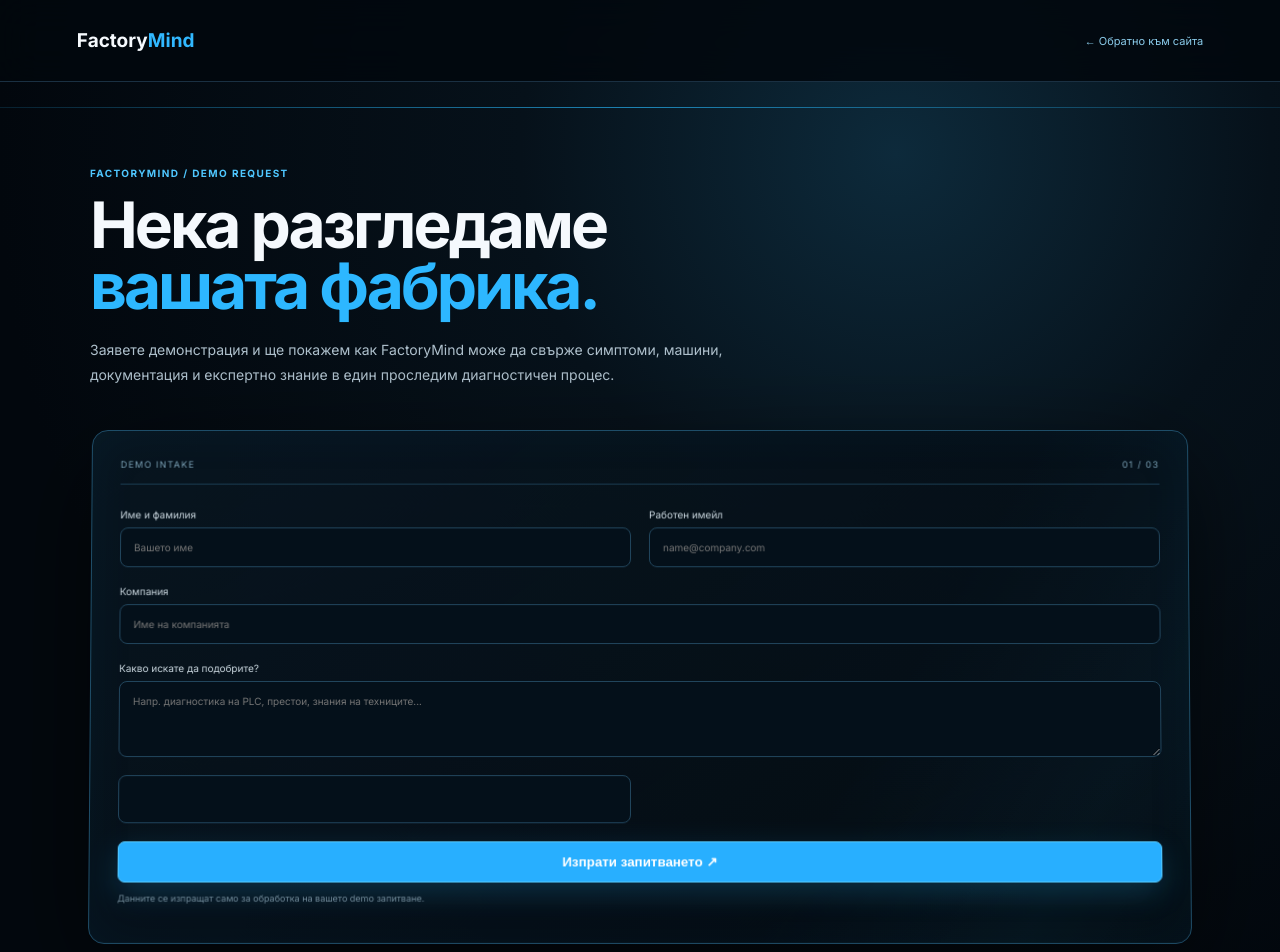
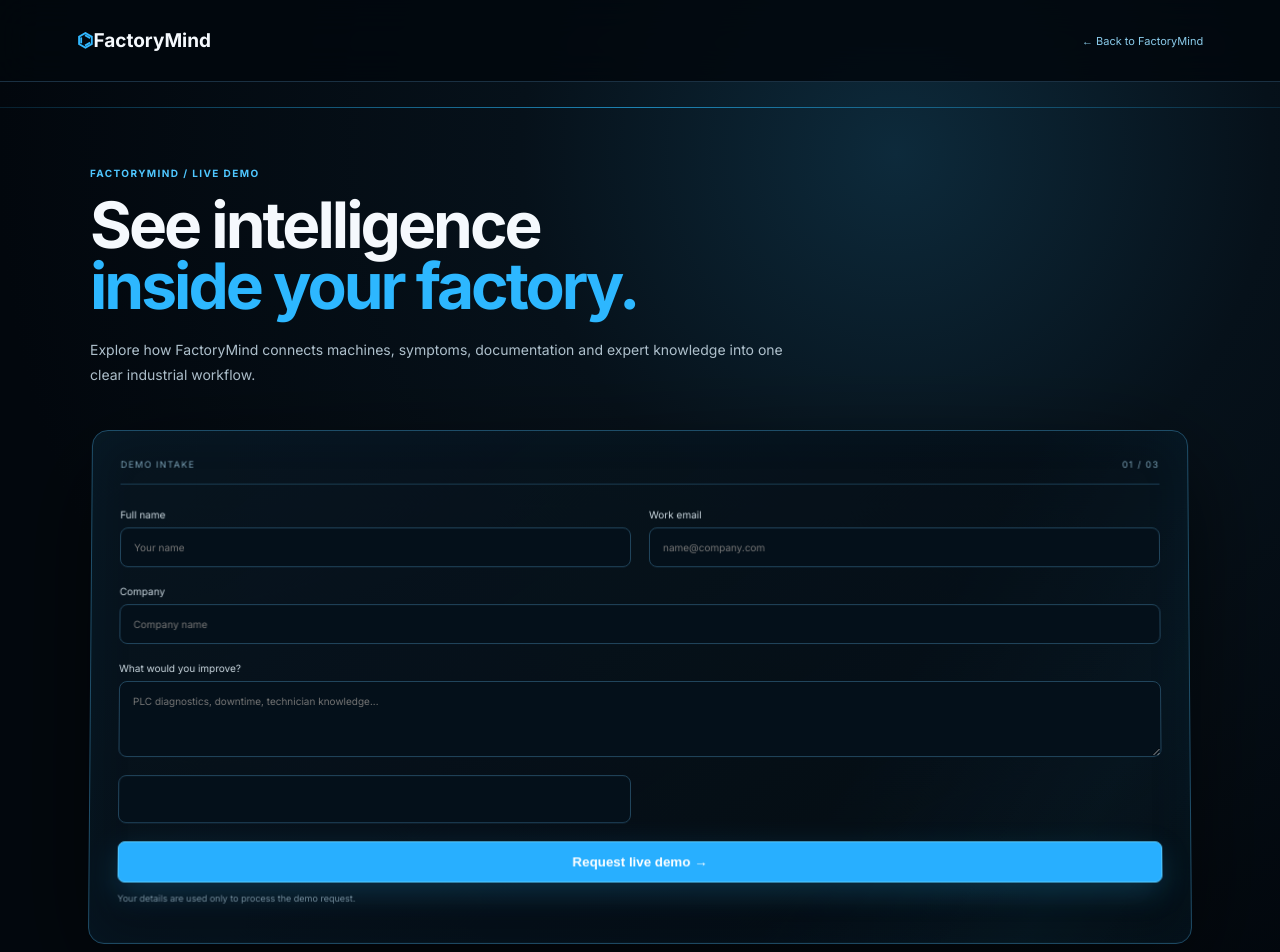
Before and after one commit to 1313123bg-source/FactoryMind-Web, a Next.js app: page /demo in a window 1280 px wide. Shown: the top 952 px of the page. Built offline with nearby package versions, Linux system fonts and the light colour scheme.

Commit message:
design: align inner page with approved FactoryMind visual

```diff
--- a/src/app/demo/page.tsx
+++ b/src/app/demo/page.tsx
@@ -9,73 +9,40 @@
   const [error, setError] = useState('');
   const statusRef = useRef<HTMLDivElement>(null);
 
-  useEffect(() => {
-    if (sent || error) statusRef.current?.focus();
-  }, [sent, error]);
+  useEffect(() => { if (sent || error) statusRef.current?.focus(); }, [sent, error]);
 
   async function handleSubmit(event: FormEvent<HTMLFormElement>) {
-    event.preventDefault();
-    setSubmitting(true);
-    setError('');
-
+    event.preventDefault(); setSubmitting(true); setError('');
     const form = event.currentTarget;
-    const data = new FormData(form);
-
     try {
-      const response = await fetch('/api/demo', {
-        method: 'POST',
-        headers: { 'Content-Type': 'application/json' },
-        body: JSON.stringify(Object.fromEntries(data.entries())),
-      });
-      const result = (await response.json()) as { ok?: boolean; error?: string };
-
-      if (!response.ok || !result.ok) {
-        setError(result.error || 'Не успяхме да изпратим запитването. Опитайте отново след малко.');
-        return;
+      const response = await fetch('/api/demo', { method:'POST', headers:{'Content-Type':'application/json'}, body:JSON.stringify(Object.fromEntries(new FormData(form).entries())) });
+      const result = (await response.json()) as {ok?:boolean;error?:string};
+      if (!response.ok || !result.ok) { setError(result.error || 'Не успяхме да изпратим запитването.'); return; }
+      form.reset(); setSent(true);
+    } catch { setError('Не успяхме да се свържем със сървъра. Опитайте отново.'); }
+    finally { setSubmitting(false); }
   }
 
-      form.reset();
-      setSent(true);
-    } catch {
-      setError('Не успяхме да се свържем със сървъра. Опитайте отново след малко.');
-    } finally {
-      setSubmitting(false);
-    }
-  }
-
-  return (
-    <main className="site inner-page" id="top">
-      <header className="header">
-        <Link className="brand" href="/">Factory<span>Mind</span></Link>
-        <Link className="text-link" href="/">← Обратно към сайта</Link>
-      </header>
-
+  return <main className="site inner-page" id="top">
+    <header className="header"><Link className="brand" href="/"><span>⌬</span>FactoryMind</Link><Link className="text-link" href="/">← Back to FactoryMind</Link></header>
     <section className="section inner-hero">
-        <div className="eyebrow">FACTORYMIND / DEMO REQUEST</div>
-        <h1>Нека разгледаме<br /><em>вашата фабрика.</em></h1>
-        <p className="hero-lead">Заявете демонстрация и ще покажем как FactoryMind може да свърже симптоми, машини, документация и експертно знание в един проследим диагностичен процес.</p>
+      <div className="eyebrow">FACTORYMIND / LIVE DEMO</div>
+      <h1>See intelligence<br/><em>inside your factory.</em></h1>
+      <p className="hero-lead">Explore how FactoryMind connects machines, symptoms, documentation and expert knowledge into one clear industrial workflow.</p>
       <div className="form-panel">
         <div className="panel-header"><span>DEMO INTAKE</span><span>01 / 03</span></div>
-          {sent ? (
-            <div ref={statusRef} className="app-status" role="status" aria-live="polite" tabIndex={-1}>
-              <strong>Демонстрационното запитване е изпратено.</strong>
-              <p>Благодарим. Екипът на FactoryMind ще се свърже с вас чрез посочения работен имейл.</p>
-              <button className="button" type="button" onClick={() => { setSent(false); setError(''); }}>Ново запитване <span>↗</span></button>
-            </div>
-          ) : (
+        {sent ? <div ref={statusRef} className="app-status" role="status" tabIndex={-1}><strong>Demo request received.</strong><p>Thank you. The FactoryMind team will contact you using the work email provided.</p><button className="button" type="button" onClick={()=>{setSent(false);setError('')}}>New request <span>→</span></button></div> :
         <form className="demo-form" onSubmit={handleSubmit}>
-              <label htmlFor="demo-name">Име и фамилия<input id="demo-name" name="name" autoComplete="name" placeholder="Вашето име" required /></label>
-              <label htmlFor="demo-email">Работен имейл<input id="demo-email" type="email" name="email" autoComplete="email" placeholder="name@company.com" required /></label>
-              <label htmlFor="demo-company">Компания<input id="demo-company" name="company" autoComplete="organization" placeholder="Име на компанията" /></label>
-              <label htmlFor="demo-message">Какво искате да подобрите?<textarea id="demo-message" name="message" placeholder="Напр. диагностика на PLC, престои, знания на техниците..." rows={4} /></label>
+          <label htmlFor="demo-name">Full name<input id="demo-name" name="name" autoComplete="name" placeholder="Your name" required /></label>
+          <label htmlFor="demo-email">Work email<input id="demo-email" type="email" name="email" autoComplete="email" placeholder="name@company.com" required /></label>
+          <label htmlFor="demo-company">Company<input id="demo-company" name="company" autoComplete="organization" placeholder="Company name" /></label>
+          <label htmlFor="demo-message">What would you improve?<textarea id="demo-message" name="message" placeholder="PLC diagnostics, downtime, technician knowledge..." rows={4}/></label>
           <input name="website" tabIndex={-1} autoComplete="off" aria-hidden="true" className="honeypot" />
-              {error && <div ref={statusRef} className="app-status" role="alert" aria-live="assertive" tabIndex={-1}>{error}</div>}
-              <button className="button" type="submit" disabled={submitting}>{submitting ? 'Изпращане…' : 'Изпрати запитването'} <span>↗</span></button>
-            </form>
-          )}
-          <p className="form-note">Данните се изпращат само за обработка на вашето demo запитване.</p>
+          {error && <div ref={statusRef} className="app-status" role="alert" tabIndex={-1}>{error}</div>}
+          <button className="button" type="submit" disabled={submitting}>{submitting?'Sending…':'Request live demo'} <span>→</span></button>
+        </form>}
+        <p className="form-note">Your details are used only to process the demo request.</p>
       </div>
     </section>
-    </main>
-  );
+  </main>;
 }
```
Lines whose indentation alone changed are shown as unchanged.
